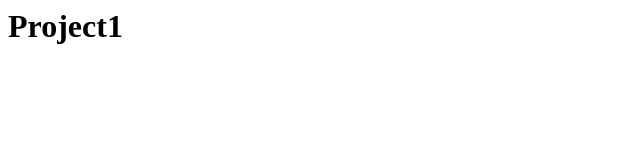
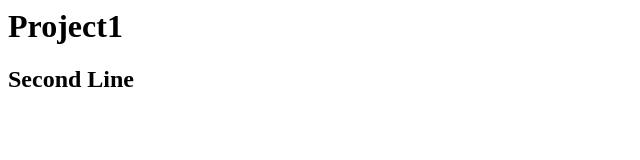
Before and after one commit to mansouriamn/project1, a plain HTML site: page index.html in a window 1280 px wide. Shown: the whole page, without its empty margins (0-640 px from the left). Drawn offline with Linux system fonts and the light colour scheme.

Commit message:
Adding new line

```diff
--- a/index.html
+++ b/index.html
@@ -1 +1,2 @@
 <h1>Project1</h1>
+<h2>Second Line</h2>
```
